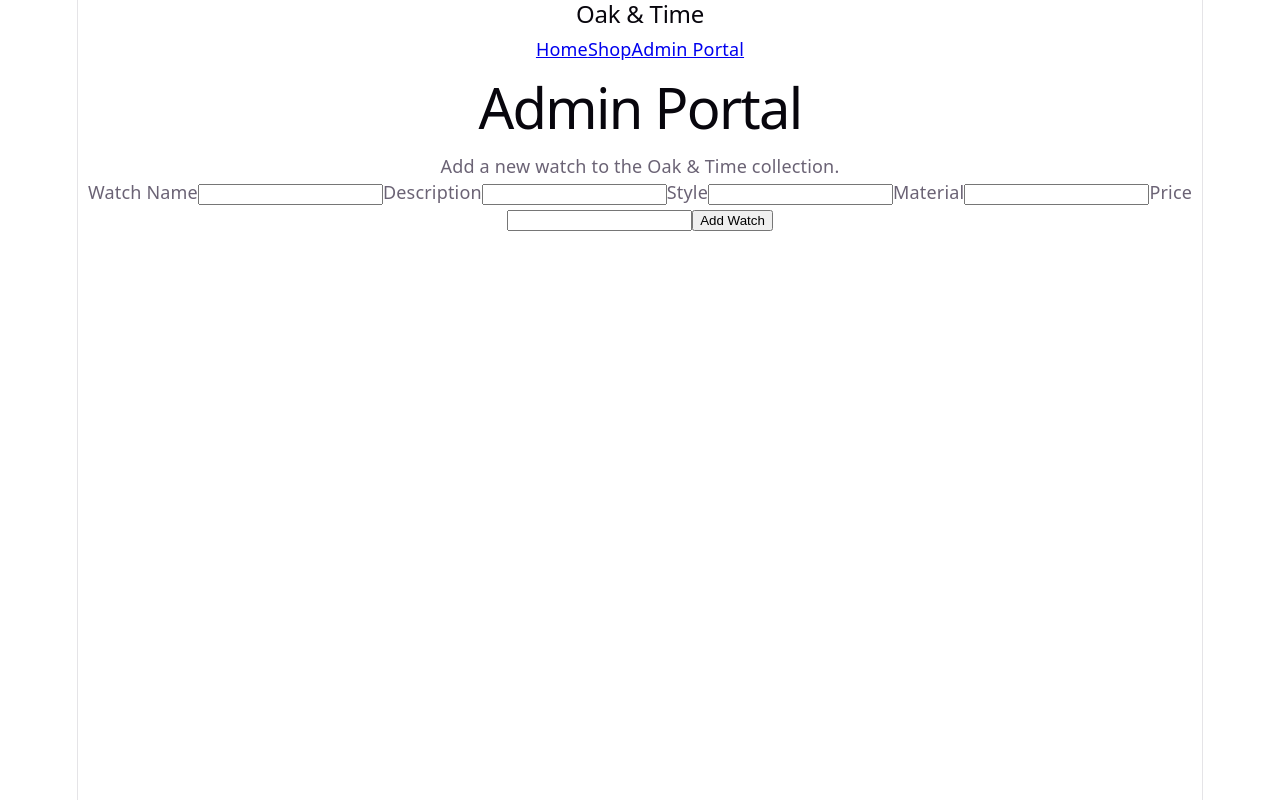
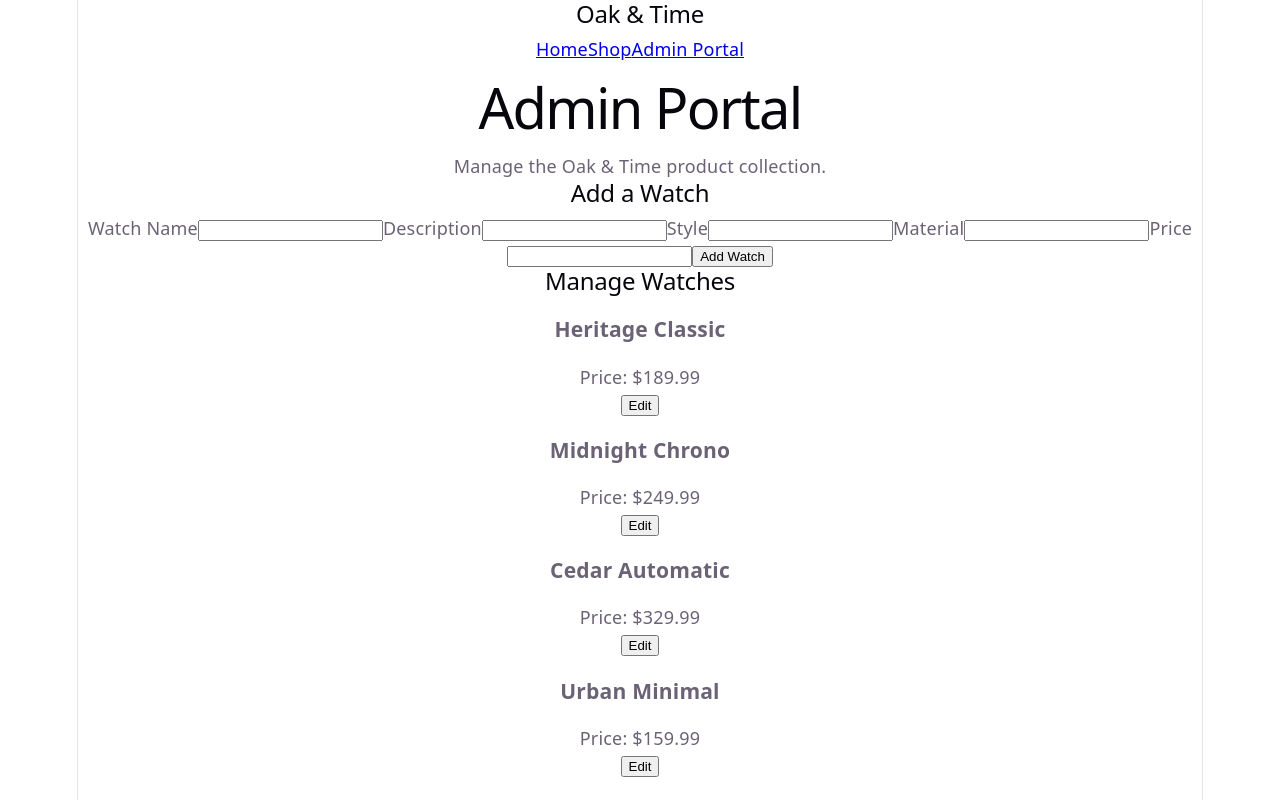
Before and after one commit to MW4NG1/Ecommerce-product-manager, a React (Vite) app: page /admin in a window 1280 px wide. Shown: the top 800 px of the page. Built offline with nearby package versions, Linux system fonts and the light colour scheme; data requests are answered from the project's data file.

Commit message:
feat: implement product editing functionality in Admin component and update useProducts hook

```diff
--- a/src/components/Admin.jsx
+++ b/src/components/Admin.jsx
@@ -1,10 +1,10 @@
 import { useState } from "react";
 import { useProductContext } from "../context/ProductContext";
 
-// Admin page allows the administrator to add new watches.
+// Admin page allows the administrator to add and edit watches.
 function Admin() {
-  const { addProduct } = useProductContext();
-  // Stores the values entered into the product form.
+  const { products, addProduct, updateProduct } = useProductContext();
+  // Stores the values entered into the add-watch form.
   const [formData, setFormData] = useState({
     name: "",
     description: "",
@@ -12,8 +12,18 @@ function Admin() {
     material: "",
     price: "",
   });
+  // Stores the ID of the watch currently being edited.
+  const [editingId, setEditingId] = useState(null);
+  // Stores the values for the watch being edited.
+  const [editData, setEditData] = useState({
+    name: "",
+    description: "",
+    style: "",
+    material: "",
+    price: "",
+  });
 
-  // Updates the matching form field whenever the administrator types.
+  // Updates the add-watch form whenever the administrator types.
   const handleChange = (event) => {
     const { name, value } = event.target;
     setFormData((currentData) => ({
@@ -21,7 +31,7 @@ function Admin() {
       [name]: value,
     }));
   };
-  // Sends the completed form data to the backend.
+  // Sends the new watch to the backend.
   const handleSubmit = (event) => {
     event.preventDefault();
     const newProduct = {
@@ -29,7 +39,6 @@ function Admin() {
       price: Number(formData.price),
     };
     addProduct(newProduct);
-    // Clear the form after the watch has been submitted.
     setFormData({
       name: "",
       description: "",
@@ -39,11 +48,46 @@ function Admin() {
     });
   };
 
+  // Loads the selected watch into the edit form.
+  const handleEdit = (product) => {
+    setEditingId(product.id);
+    setEditData({
+      name: product.name,
+      description: product.description,
+      style: product.style,
+      material: product.material,
+      price: product.price,
+    });
+  };
+
+  // Updates the edit form as the administrator changes a value.
+  const handleEditChange = (event) => {
+    const { name, value } = event.target;
+    setEditData((currentData) => ({
+      ...currentData,
+      [name]: value,
+    }));
+  };
+
+  // Sends the edited watch to the backend using PATCH.
+  const handleUpdate = (event) => {
+    event.preventDefault();
+    updateProduct(editingId, {
+      ...editData,
+      price: Number(editData.price),
+    });
+    // Exit edit mode after updating the watch.
+    setEditingId(null);
+  };
+
   return (
     <main>
       <h1>Admin Portal</h1>
-      <p>Add a new watch to the Oak & Time collection.</p>
+      <p>Manage the Oak & Time product collection.</p>
+      {/* Form used to create a new watch. */}
       <form onSubmit={handleSubmit}>
+        <h2>Add a Watch</h2>
+
         <label htmlFor="name">Watch Name</label>
         <input
           id="name"
@@ -94,9 +138,79 @@ function Admin() {
           onChange={handleChange}
           required
         />
-
         <button type="submit">Add Watch</button>
       </form>
+
+      {/* Display existing watches so the administrator can edit them. */}
+      <section>
+        <h2>Manage Watches</h2>
+
+        {products.map((product) => (
+          <article key={product.id}>
+            <h3>{product.name}</h3>
+            <p>Price: ${product.price}</p>
+            <button onClick={() => handleEdit(product)}>Edit</button>
+          </article>
+        ))}
+      </section>
+      {/* Form only appears when a watch is being edited. */}
+      {editingId !== null && (
+        <form onSubmit={handleUpdate}>
+          <h2>Edit Watch</h2>
+
+          <label htmlFor="edit-name">Watch Name</label>
+          <input
+            id="edit-name"
+            name="name"
+            type="text"
+            value={editData.name}
+            onChange={handleEditChange}
+            required
+          />
+
+          <label htmlFor="edit-description">Description</label>
+          <input
+            id="edit-description"
+            name="description"
+            type="text"
+            value={editData.description}
+            onChange={handleEditChange}
+            required
+          />
+
+          <label htmlFor="edit-style">Style</label>
+          <input
+            id="edit-style"
+            name="style"
+            type="text"
+            value={editData.style}
+            onChange={handleEditChange}
+            required
+          />
+
+          <label htmlFor="edit-material">Material</label>
+          <input
+            id="edit-material"
+            name="material"
+            type="text"
+            value={editData.material}
+            onChange={handleEditChange}
+            required
+          />
+
+          <label htmlFor="edit-price">Price</label>
+          <input
+            id="edit-price"
+            name="price"
+            type="number"
+            step="0.01"
+            value={editData.price}
+            onChange={handleEditChange}
+            required
+          />
+          <button type="submit">Save Changes</button>
+        </form>
+      )}
     </main>
   );
 }
--- a/src/hooks/useProducts.js
+++ b/src/hooks/useProducts.js
@@ -30,10 +30,35 @@ function useProducts() {
       });
   };
 
+  // Sends a PATCH request to update an existing watch.
+  const updateProduct = (id, updatedProduct) => {
+    return fetch(`http://localhost:6001/products/${id}`, {
+      method: "PATCH",
+      headers: {
+        "Content-Type": "application/json",
+      },
+      body: JSON.stringify(updatedProduct),
+    })
+      .then((response) => response.json())
+      .then((updatedProduct) => {
+        // Replace the old product with the updated product in React state.
+        setProducts((currentProducts) =>
+          currentProducts.map((product) =>
+            product.id === updatedProduct.id ? updatedProduct : product,
+          ),
+        );
+        return updatedProduct;
+      })
+      .catch((error) => {
+        console.error("Error updating product:", error);
+      });
+  };
+
   return {
     products,
     setProducts,
     addProduct,
+    updateProduct,
   };
 }
 
```
